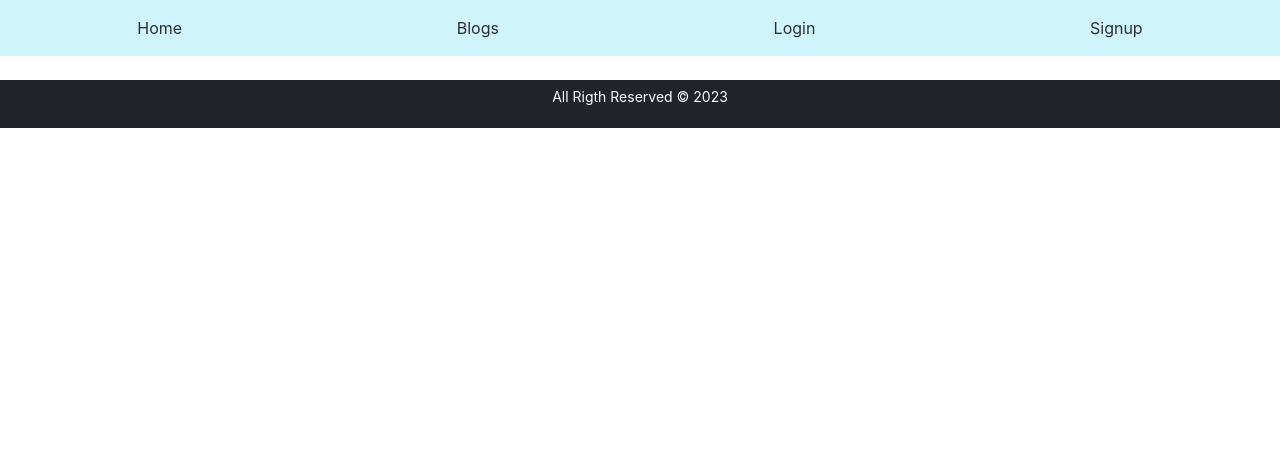
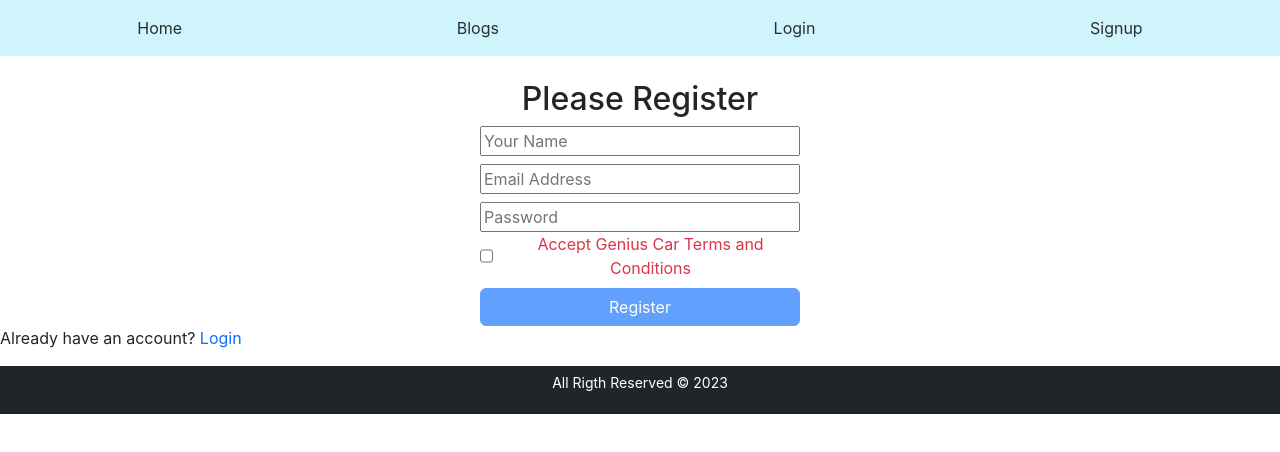
Before and after one commit to tanvirhossain10/a-10, a React (Create React App) app: page /signup in a window 1280 px wide. Shown: the top 452 px of the page. Built offline with nearby package versions, Linux system fonts and the light colour scheme.

Commit message:
add signup form

```diff
--- a/src/App.js
+++ b/src/App.js
@@ -5,6 +5,7 @@ import { Route, Router, Routes } from 'react-router-dom';
 import Home from './components/Home/Home';
 import Footer from './components/Footer/Footer';
 import Login from './components/Login/Login';
+import Signup from './components/Signup/Signup';
 
 function App() {
   return (
@@ -13,6 +14,7 @@ function App() {
       <Routes>
         <Route path='/' element={<Home></Home>}></Route>
         <Route path='/login' element={<Login></Login>}></Route>
+        <Route path='/signup' element={<Signup></Signup>}></Route>
       </Routes>
       <Footer></Footer>
     </div>
--- a/src/components/Login/Login.js
+++ b/src/components/Login/Login.js
@@ -4,25 +4,7 @@ import { Link } from 'react-router-dom';
 
 const Login = () => {
     return (
-        <div className='container w-50 mx-auto'>
-            <h2 className='text-primary text-center mt-2'>Please Login</h2>
-            <Form onSubmit={'t'}>
-                <Form.Group className="mb-3" controlId="formBasicEmail">
-                    <Form.Control type="email" placeholder="Enter email" required />
-                </Form.Group>
-                <Form.Group className="mb-3" controlId="formBasicPassword">
-                    <Form.Control type="password" placeholder="Password" required />
-                </Form.Group>
-                <Button variant="primary w-50 mx-auto d-block mb-2" type="submit">
-                    Login
-                </Button>
-            </Form>
-            {''}
-            <p>New to Genius Car? <Link to="/register" className='text-primary pe-auto text-decoration-none' onClick={''}>Please Register</Link> </p>
-            <p>Forget Password? <button className='btn btn-link text-primary pe-auto text-decoration-none' onClick={''}>Reset Password</button> </p>
-            {/* <SocialLogin></SocialLogin> */}
-            {/* <ToastContainer /> */}
-        </div>
+        <h2>This is for log in</h2>
     );
 };
 
--- /dev/null
+++ b/src/components/Signup/Signup.js
@@ -0,0 +1,45 @@
+import React, { useState } from 'react';
+import { useCreateUserWithEmailAndPassword } from 'react-firebase-hooks/auth';
+import { Link } from 'react-router-dom';
+import auth from '../../firebase.init';
+
+const Signup = () => {
+    const [createUserWithEmailAndPassword, user] = useCreateUserWithEmailAndPassword(auth)
+    const [agree, setAgree] = useState(false);
+    const handleSignup = e => {
+        e.preventDefault();
+        const inputFeildValus = e.target;
+        const email = inputFeildValus.email.value;
+        const password = inputFeildValus.password.value;
+        createUserWithEmailAndPassword(email, password);
+        console.log(password)
+    }
+    return (
+        <div className='register-form'>
+            <h2 style={{ textAlign: 'center' }}>Please Register</h2>
+            <form onSubmit={handleSignup}>
+                <input type="text" className='d-block w-25 mx-auto mt-2' name="name" id="" placeholder='Your Name' />
+
+                <input type="email" name="email" className='d-block w-25 mx-auto mt-2' id="" placeholder='Email Address' required />
+
+                <input type="password" className='d-block w-25 mx-auto mt-2' name="password" id="" placeholder='Password' required />
+                <div className='d-flex items-center mx-auto w-25'>
+
+
+                    <input onClick={() => setAgree(!agree)} type="checkbox" className='text-center ' name="terms" id="terms" />
+                    <label className={`ps-2 ${agree ? '' : 'text-danger'} text-center `} htmlFor="terms">Accept Genius Car Terms and Conditions</label>
+                </div>
+                <input
+
+                    disabled={!agree}
+                    className='w-25 mx-auto d-block btn btn-primary mt-2'
+                    type="submit"
+                    value="Register" />
+            </form>
+            <p>Already have an account? <Link to="/login" className='text-primary pe-auto text-decoration-none'>Login</Link> </p>
+            {/* <SocialLogin></SocialLogin> */}
+        </div>
+    );
+};
+
+export default Signup;
```
Also changed, not shown: src/components/RequireAuth/ReqiureAuth.js (+5 -6 lines).
